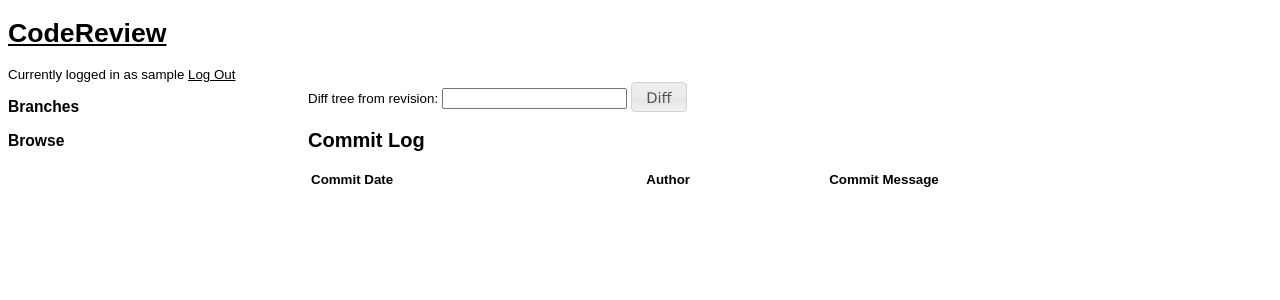
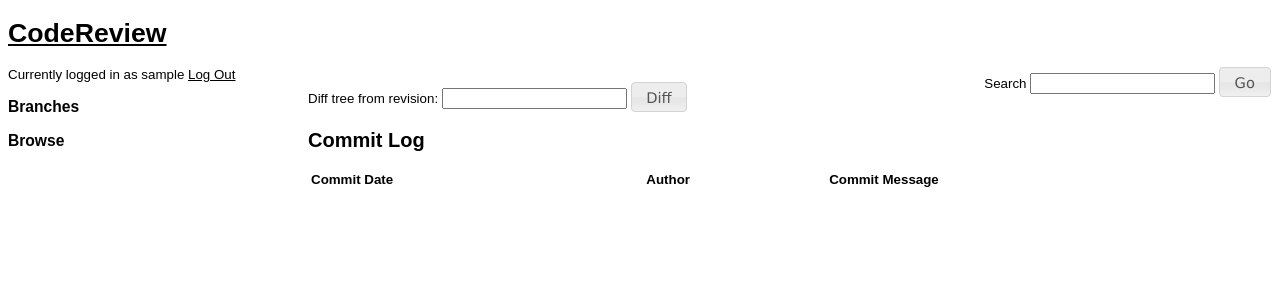
Before and after one commit to correl/codereview, a Django app: template templates/browser/log.html in a window 1280 px wide. Shown: the top 300 px of the page. Run offline with Django 3.2, Linux system fonts and the light colour scheme; the template is opened without the code that fills it, so the values that code supplies are empty; the visitor is signed in with stand-in values (Sample User, id 1); parts of the project's set-up code (start-up, migrations or seed data) failed here and were passed over.

Commit message:
Global search bar

```diff
--- a/media/default.css
+++ b/media/default.css
@@ -4,6 +4,9 @@ body, th, td {
 }
 a {
     color: black;
+}
+.searchbar {
+    float: right;
 }
 div.navigation {
     width: 300px;
--- a/templates/layouts/default.html
+++ b/templates/layouts/default.html
@@ -29,6 +29,11 @@
                     {{ user }}
 
                     <a href="{% url django.contrib.auth.views.logout %}">Log Out</a>
+                    <form class="searchbar" method="get" action="/search/">
+                        <label>Search</label>
+                        <input type="text" name="q" />
+                        <input type="submit" value="Go" />
+                    </form>
                 {% endif %}
             </div>
             <div class="navigation">
@@ -36,6 +41,7 @@
                 {% endblock %}
             </div>
             <div class="content">
+                </form>
                 {% block content %}
                     This space intentionally left blank.
                 {% endblock %}
```
